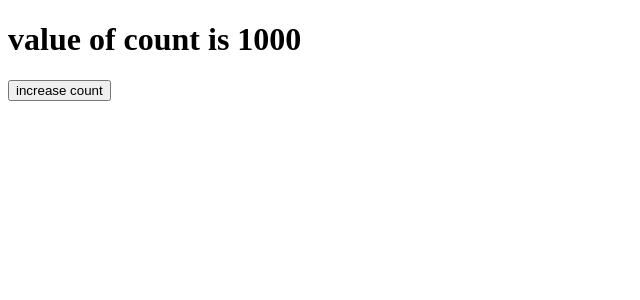
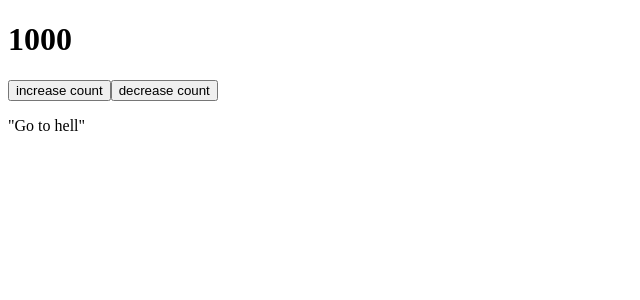
Before and after one commit to amananurag20/react-demo, a React (Vite) app: page / in a window 1280 px wide. Shown: the top 300 px of the page, without its empty margins (0-640 px from the left). Built offline with nearby package versions, Linux system fonts and the light colour scheme.

Commit message:
state object

```diff
--- a/src/App.jsx
+++ b/src/App.jsx
@@ -1,24 +1,41 @@
 import { useState } from "react";
-import HomePage from "./components/HomePage/HomePage";
-import Product from "./components/Product/Product";
+
 const App = () => {
-  const [count, setCount] = useState(() => {
-    const storedCount = localStorage.getItem("count");
-    if (storedCount) {
-      return storedCount;
+  let [count, setCount] = useState({ data: 1000 });
+
+  console.log("hiiii");
+
+  const handleClick = (result) => {
+    if (result == "increase") {
+      count.data = count.data + 1000;
+      setCount(count);
+      console.log(count);
+    } else {
+      count.data = count.data - 1000;
+      setCount(count);
     }
-    return 1000;
-  });
-
-  const handleClick = () => {
-    setCount(count + 1000);
-    localStorage.setItem("count", count + 1000);
   };
 
   return (
     <div>
-      <h1>value of count is {count}</h1>
-      <button onClick={handleClick}>increase count</button>
+      <h1>{count.data}</h1>
+
+      <button
+        onClick={() => {
+          handleClick("increase");
+        }}
+      >
+        increase count
+      </button>
+      <button
+        onClick={() => {
+          handleClick("decrease");
+        }}
+      >
+        decrease count
+      </button>
+
+      {count > 5000 ? <h1> "hello dear how are you"</h1> : <p>"Go to hell"</p>}
     </div>
   );
 };
```
